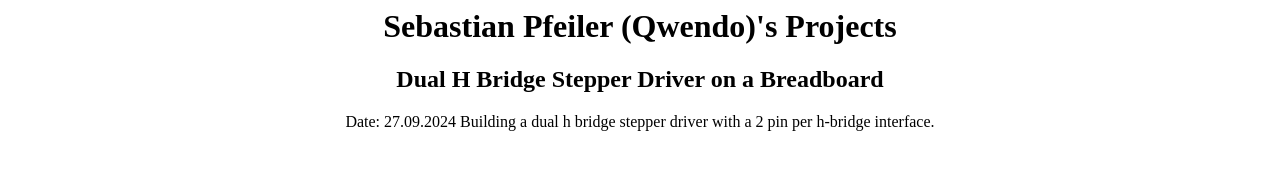
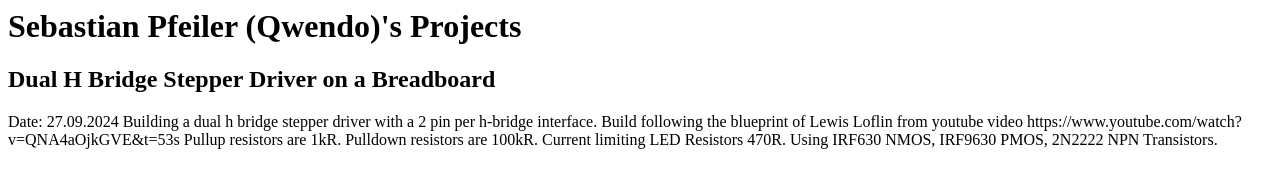
Before and after one commit to Qwendu/Qwendu.github.io, a plain HTML site: page index.html in a window 1280 px wide. Drawn offline with Linux system fonts and the light colour scheme.

Commit message:
Add more info on dual h bridge project

```diff
--- a/index.html
+++ b/index.html
@@ -1,4 +1,3 @@
-<center>
 <h1>
 Sebastian Pfeiler (Qwendo)'s Projects
 </h1>
@@ -10,7 +9,11 @@ Dual H Bridge Stepper Driver on a Breadboard
 Date: 27.09.2024
 Building a dual h bridge stepper driver with a
 2 pin per h-bridge interface.
+
+Build following the blueprint of Lewis Loflin from <a src="https://www.youtube.com/watch?v=QNA4aOjkGVE&t=53s">youtube video https://www.youtube.com/watch?v=QNA4aOjkGVE&t=53s</a>
+
+Pullup resistors are 1kR.
+Pulldown resistors are 100kR.
+Current limiting LED Resistors 470R.
+Using IRF630 NMOS, IRF9630 PMOS, 2N2222 NPN Transistors.
 </div>
-
-
-</center>
```
